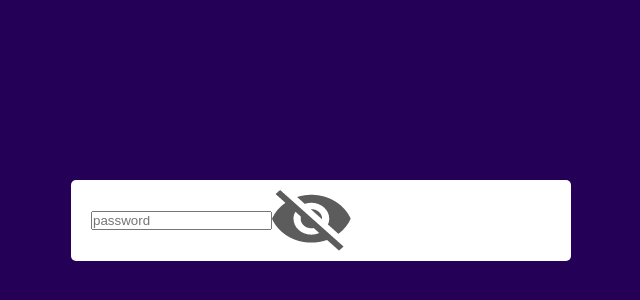
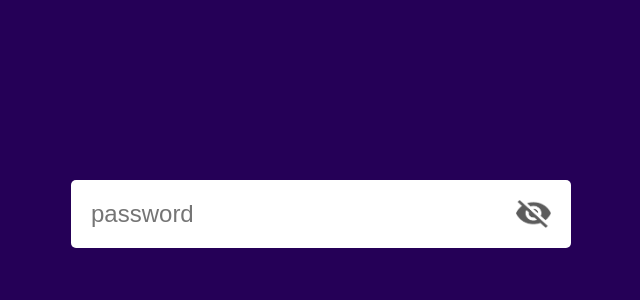
Before and after one commit to KaanAsutay/Password-Toggle-App, a plain HTML site: page index.html in a window 1280 px wide. Shown: the part 120-420 px from the top of the page, without its empty margins (319-959 px from the left). Drawn offline with Linux system fonts and the light colour scheme.

Commit message:
add css for input-box

```diff
--- a/style.css
+++ b/style.css
@@ -19,3 +19,17 @@ body {
     display: flex;
     align-items: center;
 }
+
+.input-box input {
+    width: 100%;
+    padding: 10px 0;
+    border: 0;
+    outline: 0;
+    font-size: 24px;
+    color: #555;
+}
+
+.input-box img {
+    width: 35px;
+    cursor: pointer;
+}
```
